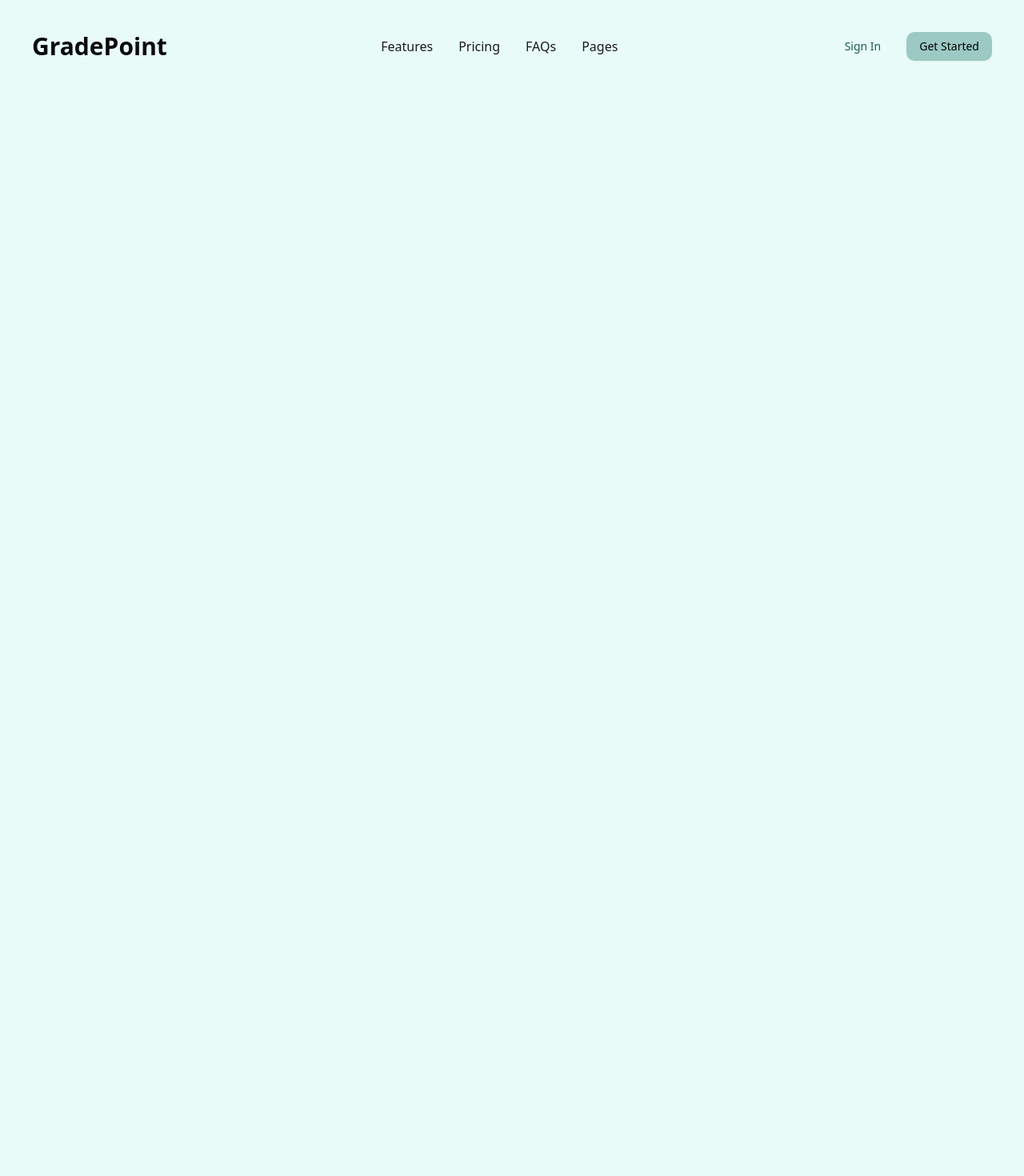
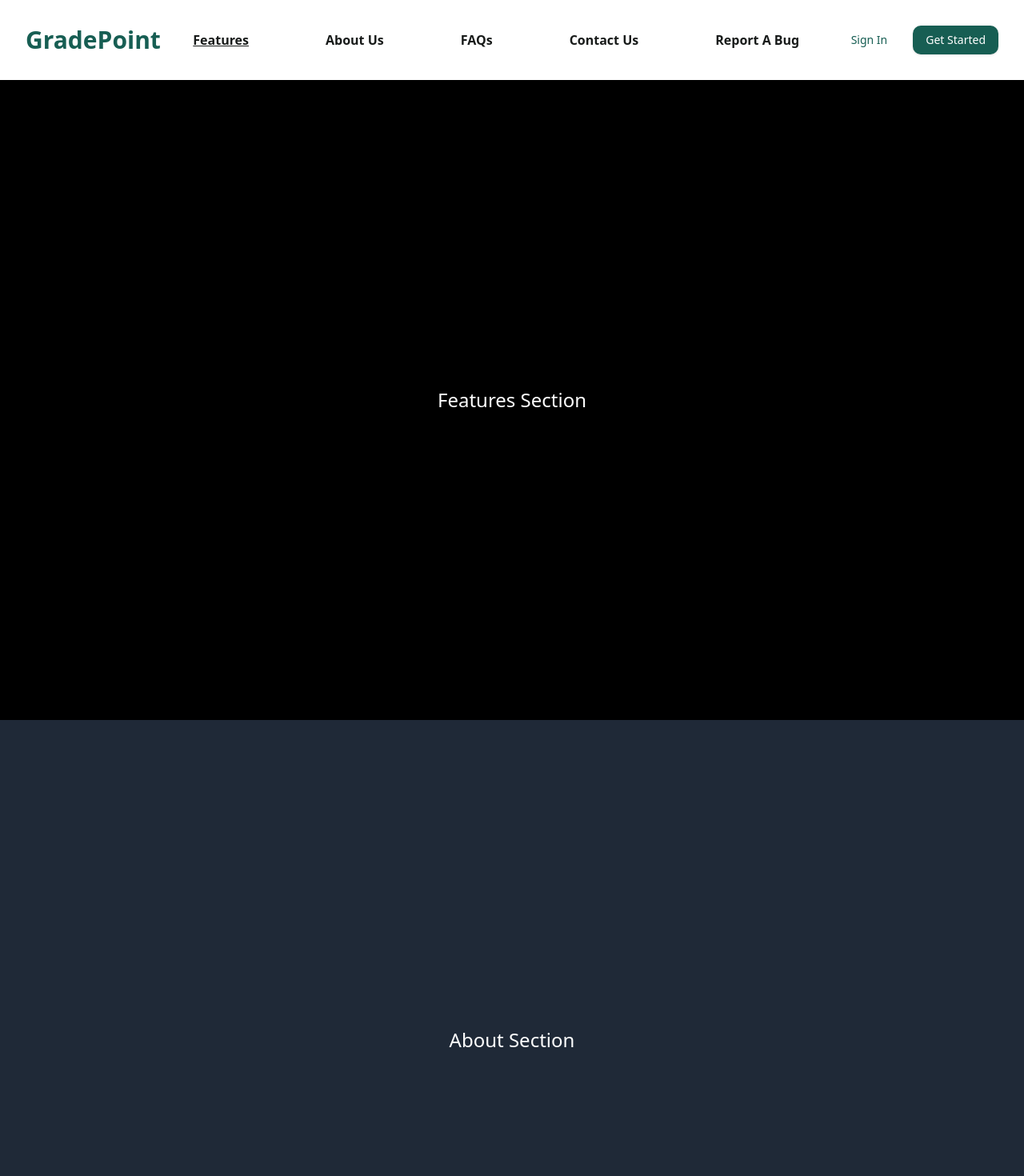
Before and after one commit to tanuvnair/gradepoint, a Next.js app: page / in a window 1280 px wide. Shown: the top 1470 px of the page at 80% size. Before the commit the page ends 800 px from the top, so only its background shows below. Built offline with nearby package versions, Linux system fonts and the light colour scheme; no server answers.

Commit message:
Added more to the landing page :)

```diff
--- a/app/(auth)/signin/page.tsx
+++ b/app/(auth)/signin/page.tsx
@@ -1,6 +1,13 @@
+import { auth } from "@/auth";
 import { SignInForm } from "@/components/signin-form";
+import { redirect } from "next/navigation";
 
-export default function SignIn() {
+export default async function SignIn() {
+    const session = await auth();
+    if (session) {
+        redirect("/dashboard");
+    }
+
     return (
         <div className="flex min-h-svh w-full items-center justify-center p-6 md:p-10">
             <div className="w-full max-w-sm">
--- a/app/(auth)/signup/page.tsx
+++ b/app/(auth)/signup/page.tsx
@@ -1,6 +1,13 @@
+import { auth } from "@/auth";
 import { SignUpForm } from "@/components/signup-form";
+import { redirect } from "next/navigation";
 
-export default function SignIn() {
+export default async function SignIn() {
+    const session = await auth();
+    if (session) {
+        redirect("/dashboard");
+    }
+
     return (
         <div className="flex min-h-svh w-full items-center justify-center p-6 md:p-10">
             <div className="w-full max-w-sm">
--- a/app/(root)/page.tsx
+++ b/app/(root)/page.tsx
@@ -7,6 +7,36 @@ export default async function LandingPage() {
     return (
         <div>
             <Navbar />
+            <section
+                id="features"
+                className="h-screen w-full bg-black flex items-center justify-center text-white text-2xl"
+            >
+                Features Section
+            </section>
+            <section
+                id="aboutus"
+                className="h-screen w-full bg-gray-800 flex items-center justify-center text-white text-2xl"
+            >
+                About Section
+            </section>
+            <section
+                id="faqs"
+                className="h-screen w-full bg-purple-500 flex items-center justify-center text-white text-2xl"
+            >
+                FAQs Section
+            </section>
+            <section
+                id="contactus"
+                className="h-screen w-full bg-green-500 flex items-center justify-center text-white text-2xl"
+            >
+                Contact Section
+            </section>
+            <section
+                id="reportabug"
+                className="h-screen w-full bg-blue-400 flex items-center justify-center text-white text-2xl"
+            >
+                Report a Bug Section
+            </section>
         </div>
     );
 }
--- a/components/navbar.tsx
+++ b/components/navbar.tsx
@@ -1,4 +1,6 @@
-import { Button, buttonVariants } from "@/components/ui/button";
+"use client";
+
+import { Button } from "@/components/ui/button";
 import {
     DropdownMenu,
     DropdownMenuContent,
@@ -7,41 +9,57 @@ import {
 } from "@/components/ui/dropdown-menu";
 import { Menu } from "lucide-react";
 import Link from "next/link";
+import { useRouter } from "next/navigation";
+import { useState } from "react";
 
 const Navbar = () => {
+    const router = useRouter();
+    const navbarList = [
+        "Features",
+        "About Us",
+        "FAQs",
+        "Contact Us",
+        "Report A Bug",
+    ];
+    const [selectedNavItem, setSelectedNavItem] = useState(navbarList[0]);
+
     return (
-        <header className="flex flex-row items-center justify-between p-6 m-4">
+        <header className="flex flex-row items-center justify-between p-8  sticky top-0 z-50 bg-white shadow-md">
             <div>
-                <a href="#home" className="text-2xl md:text-3xl font-semibold">
+                <Link
+                    href="/"
+                    className="text-2xl md:text-3xl font-bold text-primary"
+                >
                     GradePoint
-                </a>
+                </Link>
             </div>
-            <div className="hidden md:flex items-center gap-8 text-card-foreground">
-                <a href="#features">Features</a>
-                <a href="#pricing">Pricing</a>
-                <a href="#faqs">FAQs</a>
-                <DropdownMenu>
-                    <DropdownMenuTrigger asChild>
-                        <span className="cursor-pointer">Pages</span>
-                    </DropdownMenuTrigger>
-                    <DropdownMenuContent align="start">
-                        <DropdownMenuItem>
-                            <a href="#about">About</a>
-                        </DropdownMenuItem>
-                        <DropdownMenuItem>
-                            <a href="#contact">Contact</a>
-                        </DropdownMenuItem>
-                    </DropdownMenuContent>
-                </DropdownMenu>
+            <div className="hidden md:flex items-center gap-24 text-card-foreground">
+                {navbarList.map((item, index) => (
+                    <a
+                        href={`#${item.toLowerCase().replace(/\s+/g, "")}`}
+                        className={`font-semibold hover:transition-all hover:underline ${
+                            selectedNavItem === item ? "underline" : ""
+                        }`}
+                        key={index}
+                        onClick={() => setSelectedNavItem(item)}
+                    >
+                        {item}
+                    </a>
+                ))}
             </div>
             <div className="flex items-center gap-2">
-                <Link
-                    href="/signin"
-                    className={buttonVariants({ variant: "link" })}
+                <Button
+                    className="hidden md:block ml-2"
+                    variant={"link"}
+                    onClick={() => router.push("/signin")}
                 >
                     Sign In
-                </Link>
-                <Button className="hidden md:block ml-2" variant={"secondary"}>
+                </Button>
+                <Button
+                    className="hidden md:block ml-2"
+                    variant={"default"}
+                    onClick={() => router.push("/signup")}
+                >
                     Get Started
                 </Button>
                 <div className="md:hidden flex items-center">
@@ -62,14 +80,20 @@ const Navbar = () => {
                                 <a href="#faqs">FAQs</a>
                             </DropdownMenuItem>
                             <DropdownMenuItem>
-                                <Button className="w-full text-sm">
-                                    Login
-                                </Button>
+                                <Link
+                                    href="/signin"
+                                    className="w-full text-sm block md:hidden"
+                                >
+                                    Sign In
+                                </Link>
                             </DropdownMenuItem>
                             <DropdownMenuItem>
-                                <Button className="w-full text-sm">
+                                <Link
+                                    href="/signup"
+                                    className="w-full text-sm block md:hidden"
+                                >
                                     Get Started
-                                </Button>
+                                </Link>
                             </DropdownMenuItem>
                         </DropdownMenuContent>
                     </DropdownMenu>
--- a/components/signin-form.tsx
+++ b/components/signin-form.tsx
@@ -13,18 +13,10 @@ import { Input } from "@/components/ui/input";
 import { Label } from "@/components/ui/label";
 import { cn } from "@/lib/utils";
 import { AlertCircle } from "lucide-react";
-import { signIn, useSession } from "next-auth/react";
+import { signIn } from "next-auth/react";
 import Link from "next/link";
-import { redirect, useSearchParams } from "next/navigation";
-import { useState } from "react";
+import { useSearchParams } from "next/navigation";
 import { FaGoogle } from "react-icons/fa";
-
-type AlertType = {
-    variant: "default" | "destructive";
-    type: string;
-    title: string;
-    message: string;
-};
 
 interface ErrorMessages {
     [key: string]: string;
@@ -49,19 +41,10 @@ export function SignInForm({
     className,
     ...props
 }: React.ComponentPropsWithoutRef<"div">) {
-    const { data: session } = useSession();
-    console.log(session);
-
-    if (session) {
-        redirect("/dashboard");
-    }
-    const [alert, setAlert] = useState<AlertType | null>();
     const searchParams = useSearchParams();
     const error = searchParams.get("error");
 
     async function onSignIn(formData: FormData) {
-        // setAlert(null);
-
         try {
             const email = formData.get("email") as string;
             const password = formData.get("password") as string;
@@ -74,23 +57,10 @@ export function SignInForm({
             });
 
             if (!response?.error) {
-                setAlert({
-                    variant: "default",
-                    type: "success",
-                    title: "Success!",
-                    message: "Successfully signed in. Redirecting...",
-                });
+                console.log(response?.error);
             }
         } catch (error: unknown) {
-            setAlert({
-                variant: "destructive",
-                type: "error",
-                title: "Error",
-                message:
-                    error instanceof Error
-                        ? error.message
-                        : "Something went wrong during sign-in",
-            });
+            console.log(error);
         }
     }
 
```
